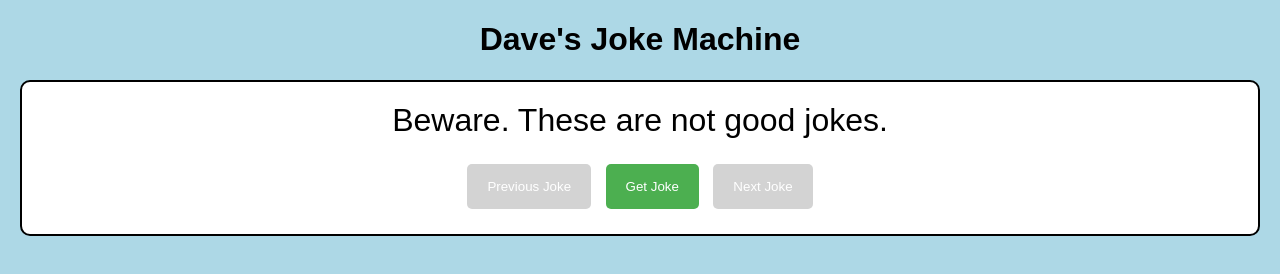
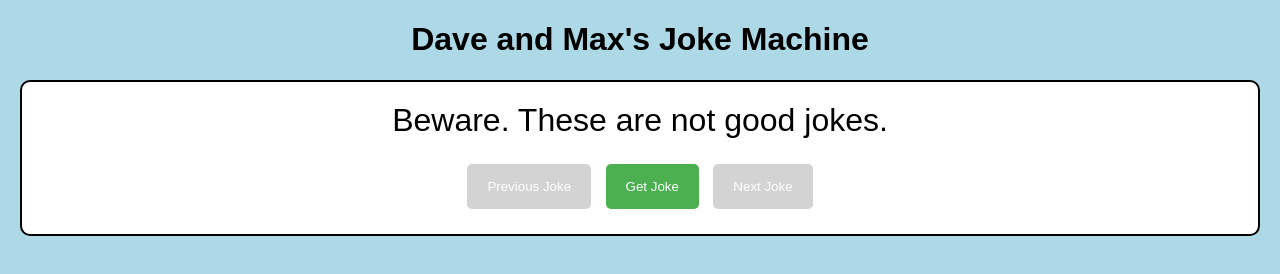
Before and after one commit to aikithoughts/dad-joke-js, a website: page index.html in a window 1280 px wide. Drawn offline with Linux system fonts and the light colour scheme.

Commit message:
update to include Max's name

```diff
--- a/index.html
+++ b/index.html
@@ -9,7 +9,7 @@
 </head>
 <body>
     <div class="mainContainer" id="main-container">
-        <h1>Dave's Joke Machine</h1>
+        <h1>Dave and Max's Joke Machine</h1>
         <div class="jokeContainer" id="joke-container">
             <div class="joke" id="joke"></div>
             <button id="previousJokeButton">Previous Joke</button>
```
